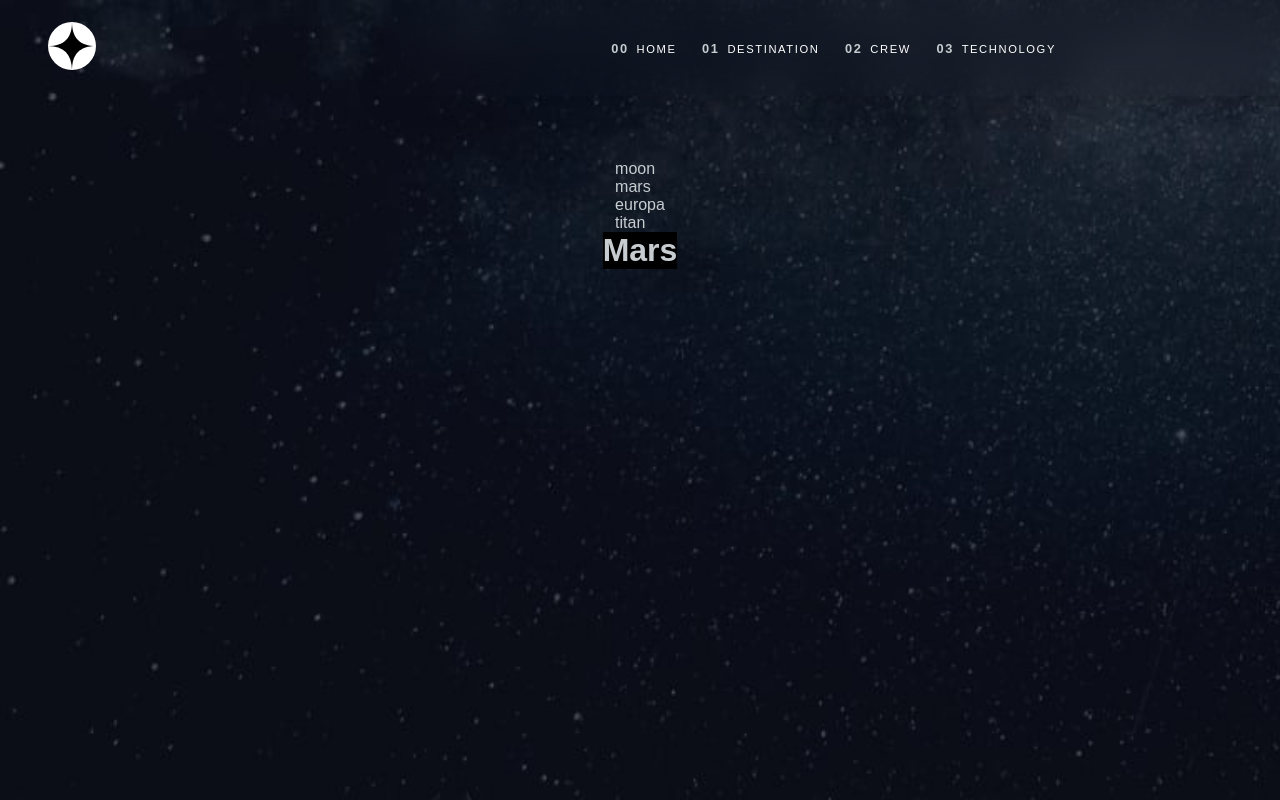
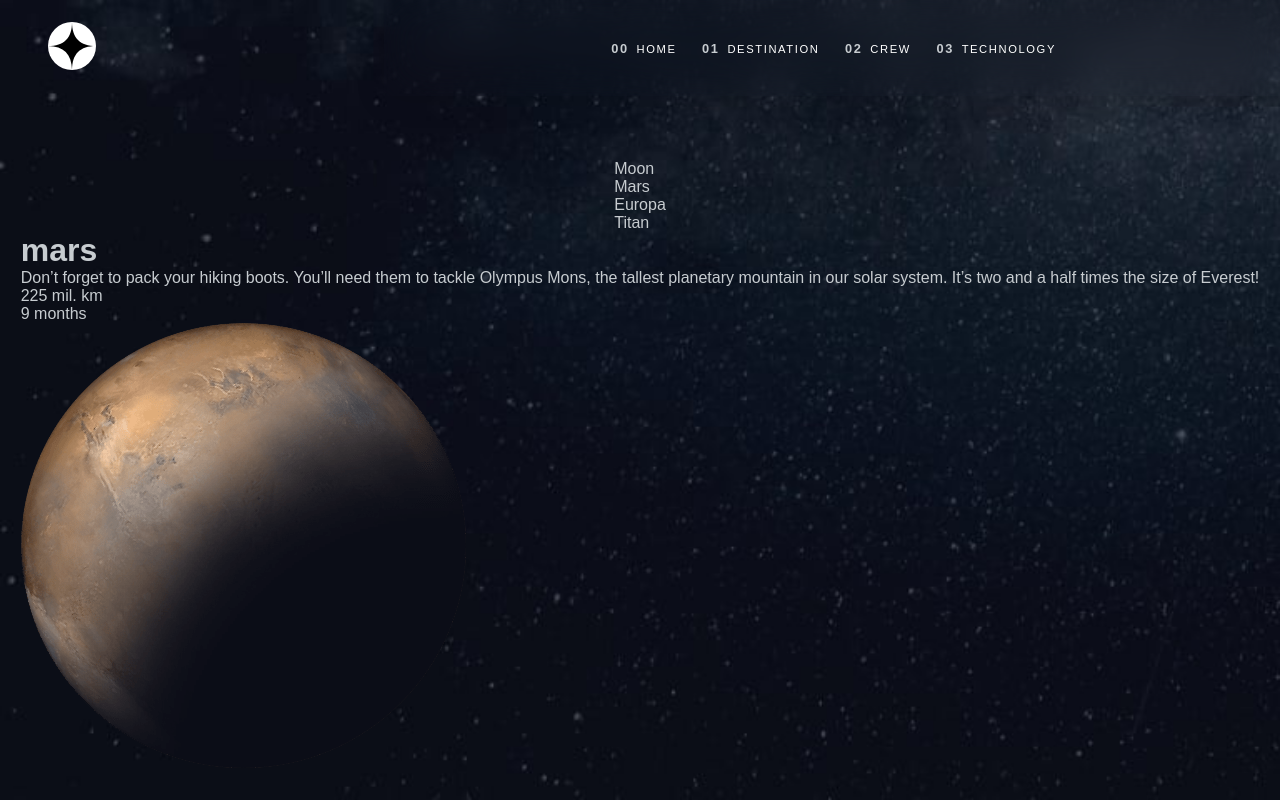
Before and after one commit to aaradj/space-tourism-wesite, a React (Create React App) app: page /destination/mars in a window 1280 px wide. Built offline with nearby package versions, Linux system fonts and the light colour scheme; the HTML template or start-up script is replaced by a standard one.

Commit message:
GET DESTINATION DATAS

```diff
--- a/src/pages/Destination/Europa/index.tsx
+++ b/src/pages/Destination/Europa/index.tsx
@@ -1,10 +1,14 @@
-import React from 'react';
+import { DataProps } from "..";
 
-const Europa = () => {
+const Europa = ({name,img,description,distance,travel}:DataProps) => {
     return (
         <div>
-            <h1>Europa</h1>
-        </div>
+        <h1>{name}</h1>
+        <p>{description}</p>
+        <p>{distance}</p>
+        <p>{travel}</p>
+        <img src={img} alt="europa" />
+      </div>
     );
 };
 
--- a/src/pages/Destination/Mars/index.tsx
+++ b/src/pages/Destination/Mars/index.tsx
@@ -1,16 +1,15 @@
-import React from 'react';
-import styled from "styled-components"
 
-const Container = styled.div`
-color:white;
-background:black;
-`
+import { DataProps } from "..";
 
-const Mars = () => {
+const Mars = ({name,img,description,distance,travel}:DataProps) => {
     return (
-        <Container>
-            <h1>Mars</h1>
-        </Container>
+        <div>
+        <h1>{name}</h1>
+        <p>{description}</p>
+        <p>{distance}</p>
+        <p>{travel}</p>
+        <img src={img} alt="mars" />
+      </div>
     );
 };
 
--- a/src/pages/Destination/Moon/index.tsx
+++ b/src/pages/Destination/Moon/index.tsx
@@ -1,11 +1,16 @@
-import styled from "styled-components";
+
+import { DataProps } from "..";
 
 
 
-const Moon = () => {
+const Moon = ({name,img,description,distance,travel}:DataProps) => {
   return (
       <div>
-        <h1>Moon</h1>
+        <h1>{name}</h1>
+        <p>{description}</p>
+        <p>{distance}</p>
+        <p>{travel}</p>
+        <img src={img} alt="moon" />
       </div>
   );
 };
--- a/src/pages/Destination/Titan/index.tsx
+++ b/src/pages/Destination/Titan/index.tsx
@@ -1,9 +1,14 @@
+import { DataProps } from "..";
 
-const Titan = () => {
+const Titan = ({name,img,description,distance,travel}:DataProps) => {
     return (
         <div>
-            <h1>Titan</h1>
-        </div>
+        <h1>{name}</h1>
+        <p>{description}</p>
+        <p>{distance}</p>
+        <p>{travel}</p>
+        <img src={img} alt="moon" />
+      </div>
     );
 };
 
--- a/src/pages/Destination/index.tsx
+++ b/src/pages/Destination/index.tsx
@@ -5,44 +5,104 @@ import Europa from "./Europa";
 import Mars from "./Mars";
 import Moon from "./Moon";
 import Titan from "./Titan";
-interface Lists {
+export interface Lists {
+  name: string;
   component: any;
   path: string;
   location: string;
-  name: string;
   _id: number;
 }
 
+export interface DataProps {
+  name: string;
+  description: string;
+  distance: string;
+  travel: string;
+  img: any;
+}
+
+const moon = require("../../assets/destination/image-moon.png");
+const mars = require("../../assets/destination/image-mars.png");
+const europa = require("../../assets/destination/image-europa.png");
+const titan = require("../../assets/destination/image-titan.png");
+
 const lists: Lists[] = [
   {
-    component: <Moon key={1} />,
+    name: "Moon",
     path: "../destination/moon",
-    name: "moon",
     location: "/destination/moon",
     _id: 1,
+
+    component: (
+      <Moon
+        key={1}
+        img={moon}
+        name={"moon"}
+        description={
+          "See our planet as you’ve never seen it before. A perfect relaxing trip away to help regain perspective and come back refreshed. While you’re there, take in some history by visiting the Luna 2 and Apollo 11 landing sites."
+        }
+        distance={"384,400 km"}
+        travel={"3 days"}
+      />
+    ),
   },
   {
-    component: <Mars key={2} />,
+    name: "Mars",
+    component: (
+      <Mars
+        key={2}
+        img={mars}
+        name={"mars"}
+        description={
+          "Don’t forget to pack your hiking boots. You’ll need them to tackle Olympus Mons, the tallest planetary mountain in our solar system. It’s two and a half times the size of Everest!"
+        }
+        distance={"225 mil. km"}
+        travel={"9 months"}
+      />
+    ),
     path: "../destination/mars",
-    name: "mars",
     location: "/destination/mars",
     _id: 2,
   },
   {
-    component: <Europa key={3} />,
+    name: "Europa",
+    component: (
+      <Europa
+        key={3}
+        img={europa}
+        name={"europa"}
+        description={
+          "The smallest of the four Galilean moons orbiting Jupiter, Europa is a winter lover’s dream. With an icy surface, it’s perfect for a bit of ice skating, curling, hockey, or simple relaxation in your snug wintery cabin."
+        }
+        distance={"628 mil. km"}
+        travel={"3 years"}
+      />
+    ),
     path: "../destination/europa",
-    name: "europa",
     location: "/destination/europa",
     _id: 3,
   },
   {
-    component: <Titan key={4} />,
+    name: "Titan",
+    component: (
+      <Titan
+        key={4}
+        img={titan}
+        name={"titan"}
+        description={
+          "The only moon known to have a dense atmosphere other than Earth, Titan is a home away from home (just a few hundred degrees colder!). As a bonus, you get striking views of the Rings of Saturn."
+        }
+        distance={"1.6 bil. km"}
+        travel={"7 years"}
+      />
+    ),
     path: "../destination/titan",
-    name: "titan",
     location: "/destination/titan",
     _id: 4,
   },
 ];
+
+
 
 const Destination = () => {
   const location = useLocation();
--- a/src/pages/Home/homestyle.ts
+++ b/src/pages/Home/homestyle.ts
@@ -1,9 +1,7 @@
 import styled from "styled-components";
-
 const bgDeskTop = require("../../assets/home/background-home-desktop.jpg");
 const bgTablet = require("../../assets/home/background-home-tablet.jpg");
 const bgMobile = require("../../assets/home/background-home-mobile.jpg");
-
 const Div = styled.div`
   width: 100%;
   height: 100vh;
@@ -99,7 +97,6 @@ const Texts = styled.div`
   }
   }
 `;
-
 const ExploreLogo = styled.div`
   width: 50%;
   display: flex;
@@ -137,5 +134,4 @@ const ExploreLogo = styled.div`
   }
 
 `;
-
 export { Div, Texts, ExploreLogo };
--- a/src/pages/Home/index.tsx
+++ b/src/pages/Home/index.tsx
@@ -27,5 +27,4 @@ const Home = () => {
     </PageLayout>
   );
 };
-
 export default Home;
```
Also changed, not shown: src/components/Navbar/index.tsx (+1 -8 lines).
